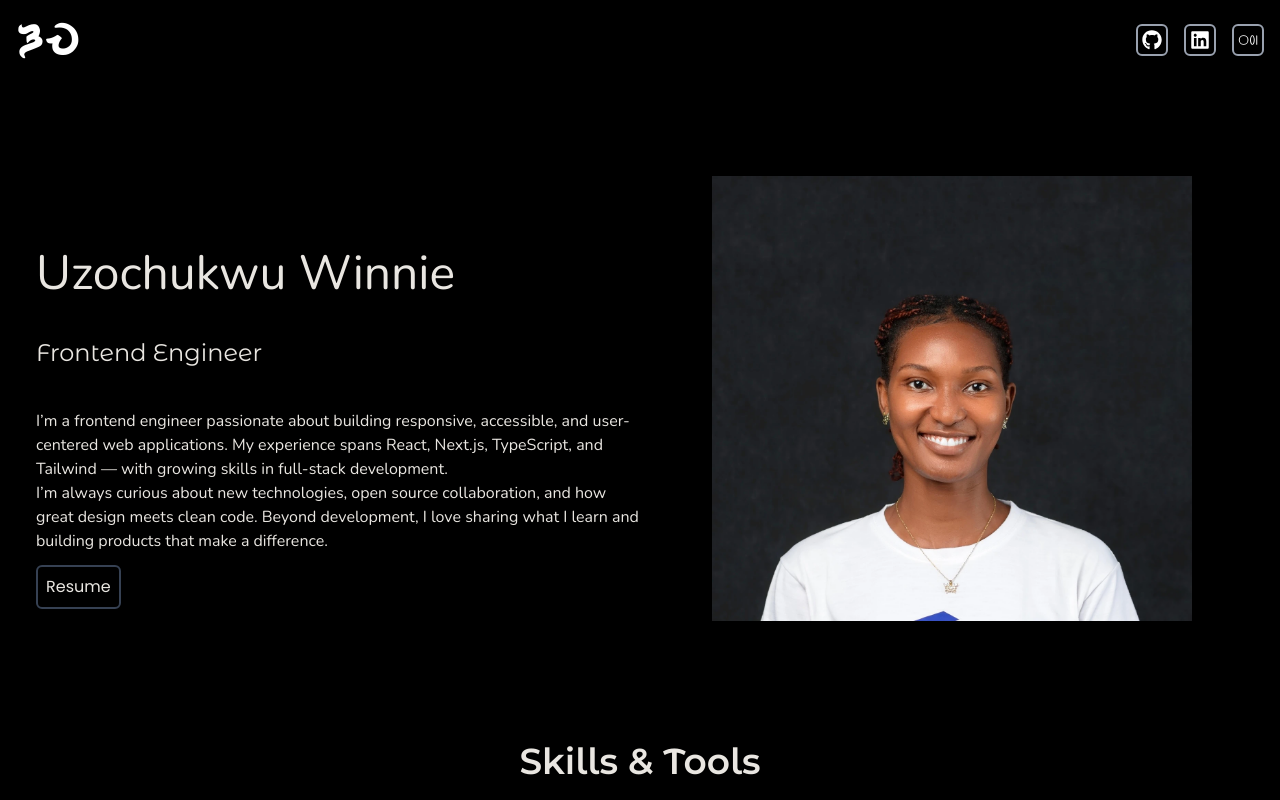
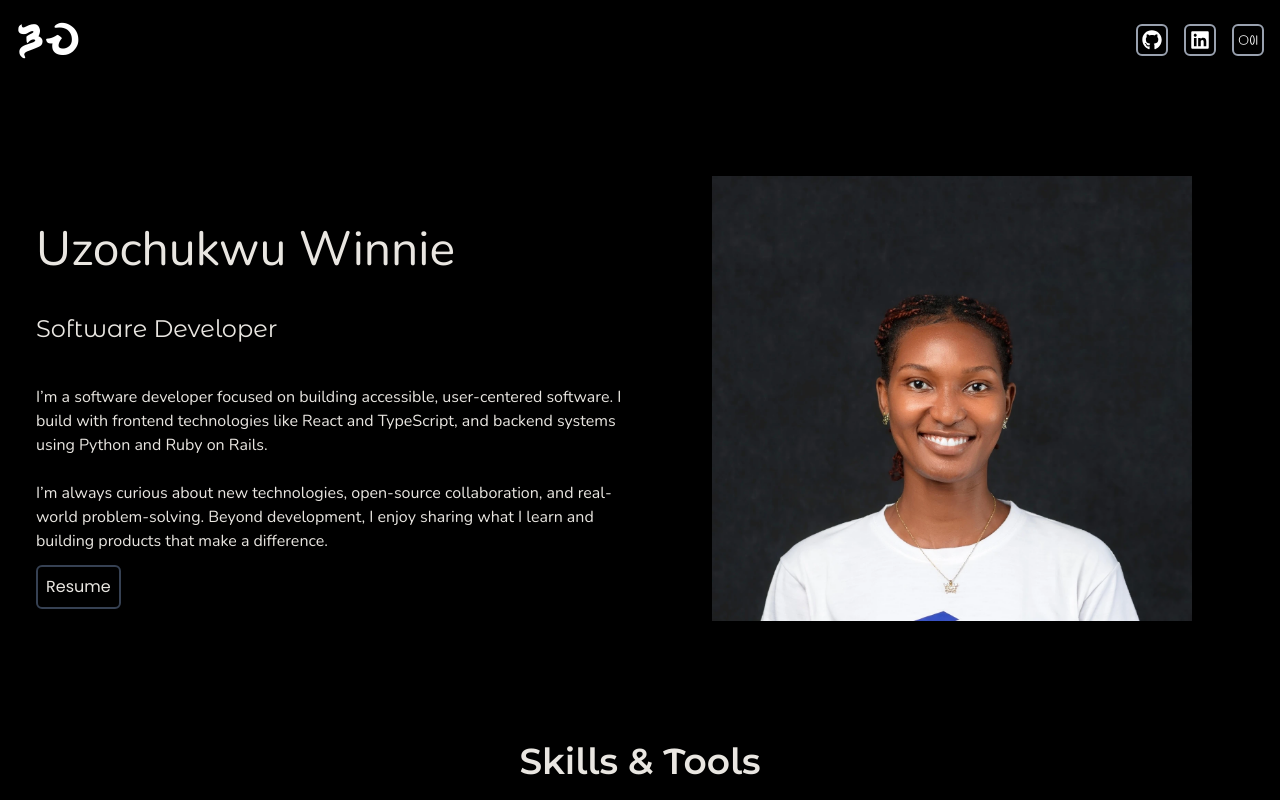
Before and after one commit to Wineshuga/portfolio2, a React (Vite) app: page / in a window 1280 px wide. Shown: the top 800 px of the page. Built offline with nearby package versions, Linux system fonts and the light colour scheme.

Commit message:
Update title and introduction

```diff
--- a/src/components/Hero.tsx
+++ b/src/components/Hero.tsx
@@ -27,7 +27,7 @@ const Hero = () => {
           data-aos-easing="ease"
           data-aos-once="true"
         >
-          Frontend Engineer
+          Software Developer
         </h2>
         <article
           className="text-sm sm:text-base"
@@ -39,16 +39,17 @@ const Hero = () => {
           data-aos-once="true"
         >
           <p>
-            I’m a frontend engineer passionate about building responsive,
-            accessible, and user-centered web applications. My experience spans
-            React, Next.js, TypeScript, and Tailwind — with growing skills in
-            full-stack development.
+            I’m a software developer focused on building accessible,
+            user-centered software. I build with frontend technologies like
+            React and TypeScript, and backend systems using Python and Ruby on
+            Rails.
           </p>
+          <br />
           <p>
-            I’m always curious about new technologies, open source
-            collaboration, and how great design meets clean code. Beyond
-            development, I love sharing what I learn and building products that
-            make a difference.
+            I’m always curious about new technologies, open-source
+            collaboration, and real-world problem-solving. Beyond development, I
+            enjoy sharing what I learn and building products that make a
+            difference.
           </p>
           <button
             type="button"
```
